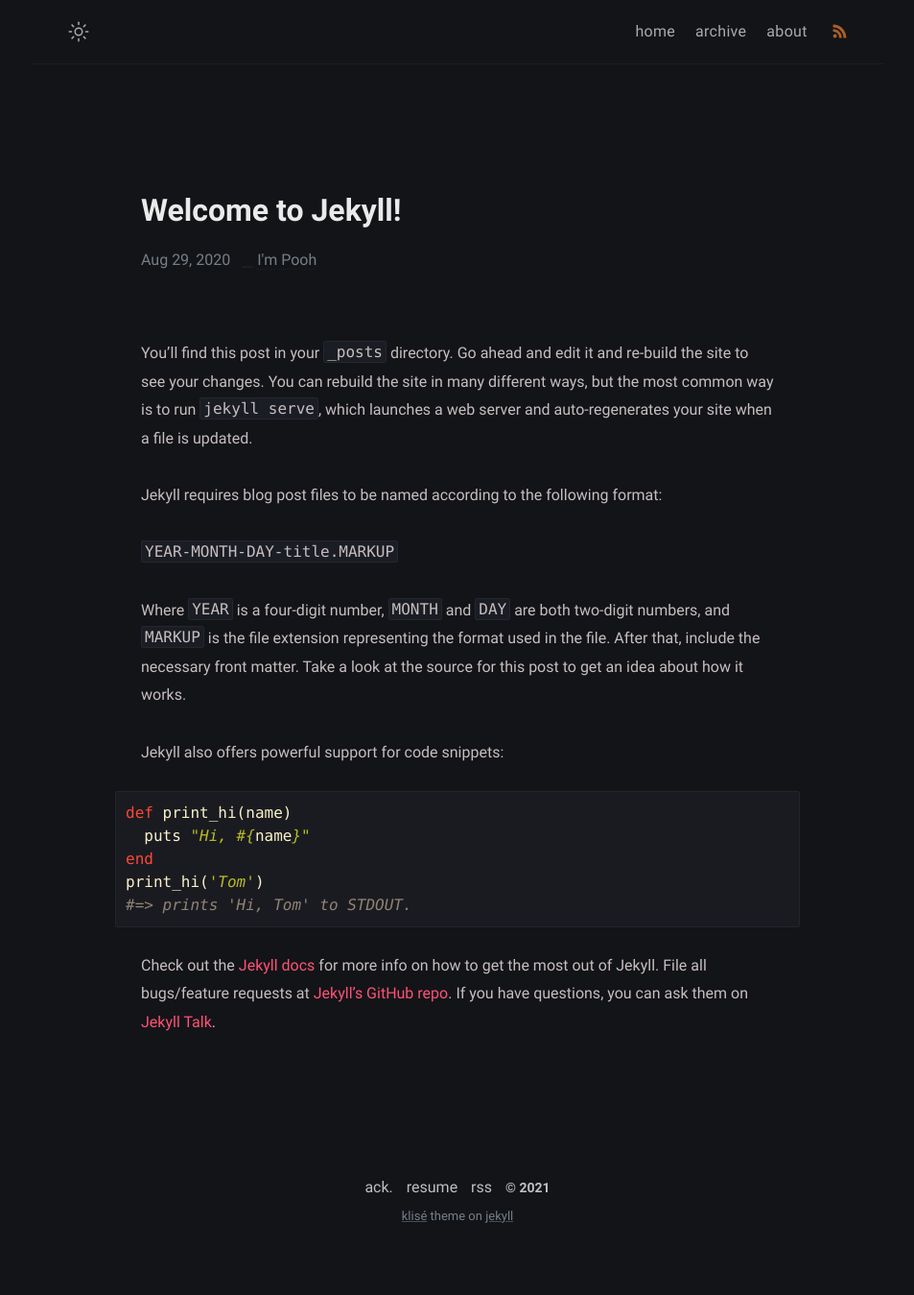
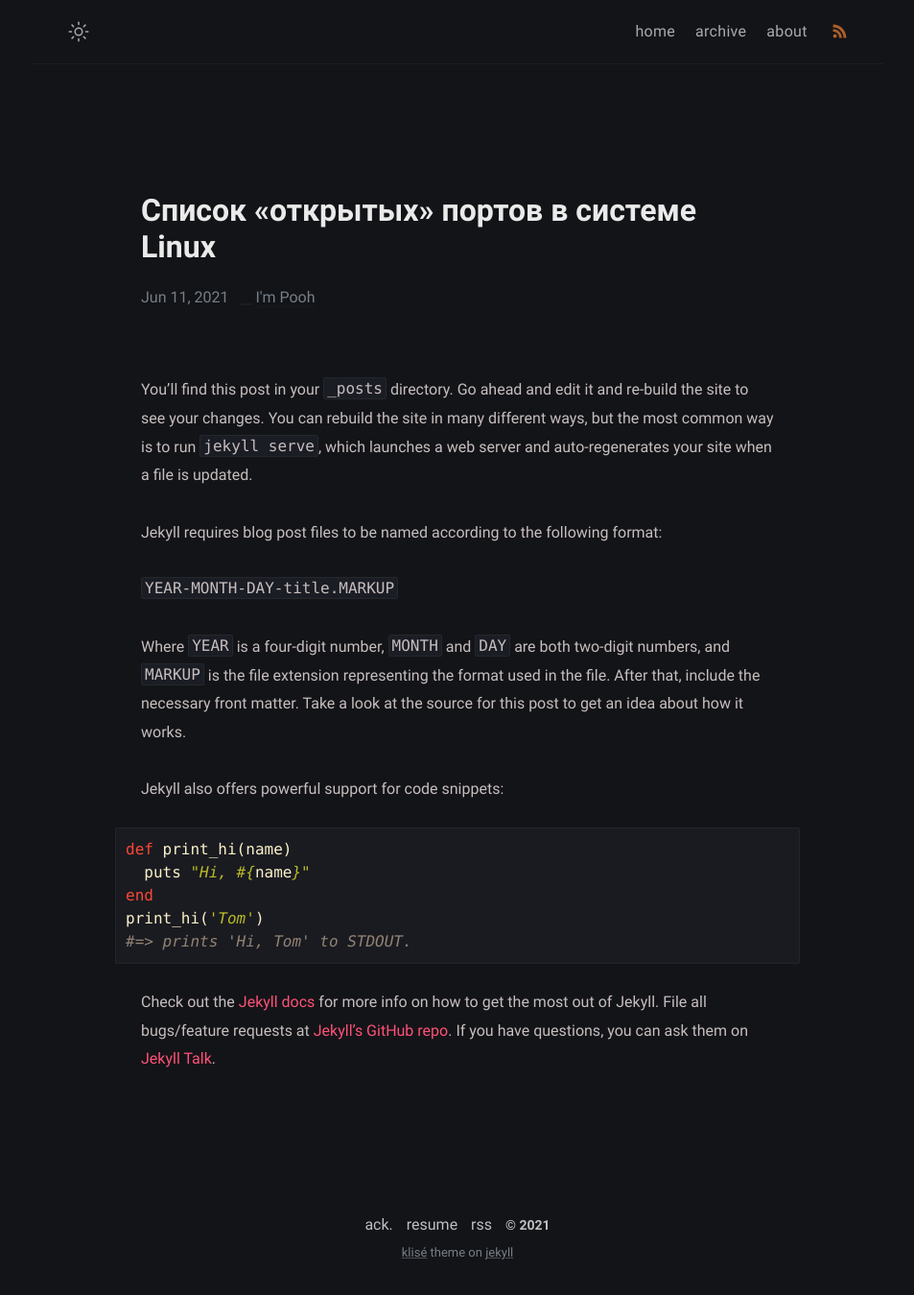
Before and after one commit to pooh2pooh/pooh2pooh.github.io, a Jekyll site: the page built from _posts/welcome-to-jekyll/2020-08-29-welcome-to-jekyll.md, in a window 1280 px wide. Shown: the whole page at 96% size, without its empty margins (163-1116 px from the left). Built offline with Jekyll 4.4.1, drawn with Linux system fonts in a browser that asks for light colours; before the commit the page ends 1311 px from its top, so only the background shows below that.

Commit message:
update my first post

```diff
--- a/_posts/welcome-to-jekyll/2020-08-29-welcome-to-jekyll.md
+++ b/_posts/welcome-to-jekyll/2020-08-29-welcome-to-jekyll.md
@@ -1,8 +1,8 @@
 ---
 layout: post
-title:  "Welcome to Jekyll!"
-date:   2020-08-29 09:29:20 +0700
-categories: jekyll update
+title:  "Список «открытых» портов в системе Linux"
+date:   2021-06-11 15:37:20 +0700
+categories: linux
 ---
 You’ll find this post in your `_posts` directory. Go ahead and edit it and re-build the site to see your changes. You can rebuild the site in many different ways, but the most common way is to run `jekyll serve`, which launches a web server and auto-regenerates your site when a file is updated.
 
```
